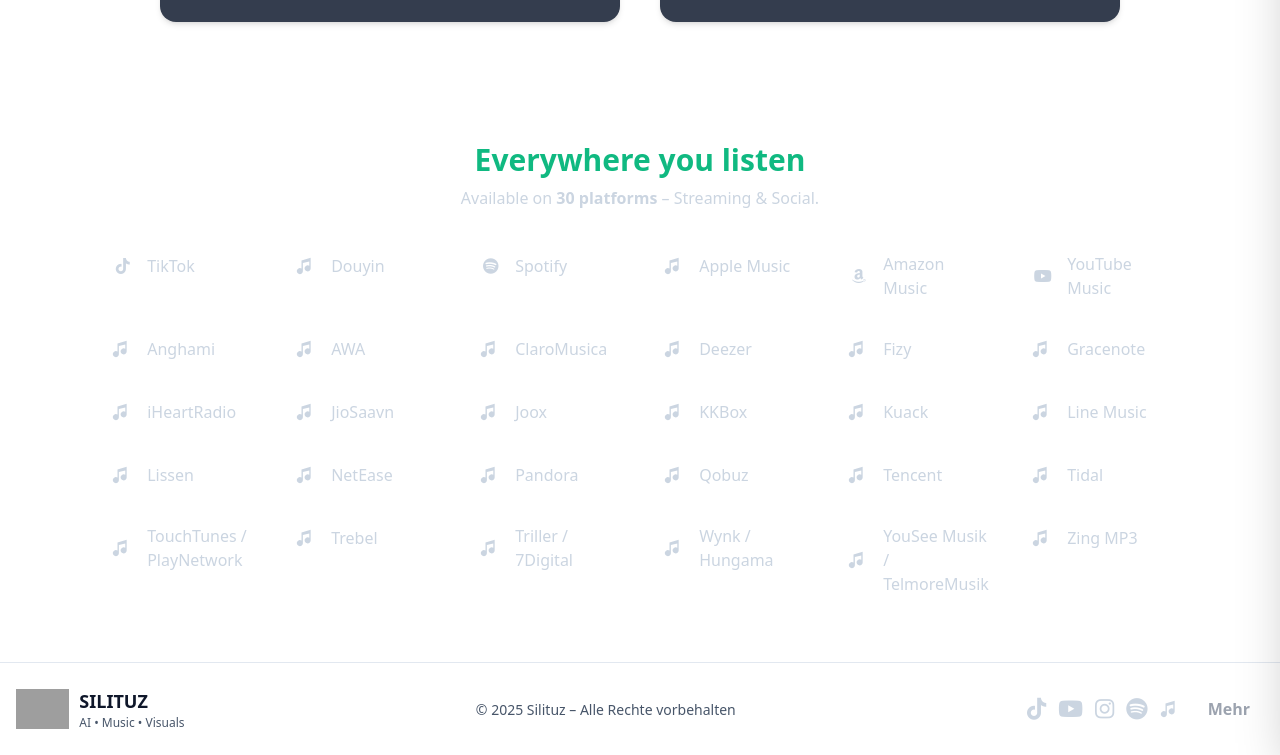
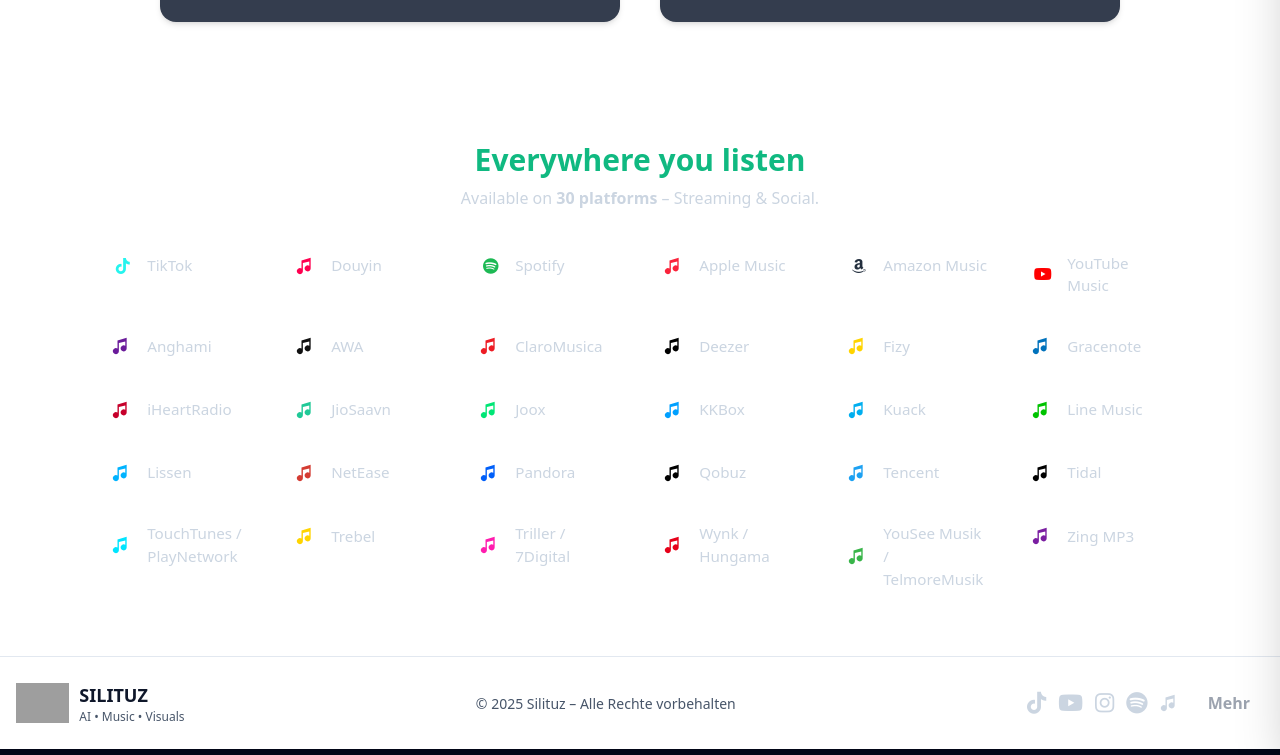
Before and after one commit to Silituz/silituz-website, a Jekyll site: the page built from music.html, in a window 1280 px wide and 1400 px high, scrolled down 226 px. Shown: the part 645-1400 px from the top of the window. Built offline with Jekyll 4.4.1, drawn with Linux system fonts in a browser that asks for light colours; nearby versions of some CDN libraries; grey boxes are pictures that could not be loaded.

Commit message:
Update custom.css

```diff
--- a/assets/css/custom.css
+++ b/assets/css/custom.css
@@ -228,3 +228,56 @@
 
 /* VORERST NICHT KLICKBAR – später diese 2 Zeilen löschen */
 #music-platforms .platform-link{ pointer-events:none; cursor:default; }
+
+/* Musik Plattformen – Grundlook (wie zuvor) */
+#music-platforms .platform{
+  display:flex; align-items:center; gap:.65rem;
+  padding:.6rem .8rem; border-radius:.75rem;
+  background:transparent; color:#cbd5e1; /* Text */
+  transition: transform .2s ease, opacity .2s ease;
+}
+#music-platforms .platform .icon{ width:28px; height:28px; display:inline-grid; place-items:center; }
+#music-platforms .platform .label{ font-size:.95rem; }
+#music-platforms .platform:hover{ transform: translateY(-1px); }
+
+/* WICHTIG: Nur das Icon bekommt die Markenfarbe */
+#music-platforms .platform .icon { color: var(--brand, #cbd5e1); }
+
+/* Links – vorerst deaktiviert; später löschen, um klickbar zu machen */
+#music-platforms .platform-link{ pointer-events:none; cursor:default; }
+
+/* ===== Markenfarben (Primärfarben, pragmatisch gewählt) ===== */
+#music-platforms .brand-tiktok      .icon { --brand:#25F4EE; }  /* TikTok cyan (statt 2-Farbverlauf) */
+#music-platforms .brand-douyin      .icon { --brand:#FF0050; }  /* Douyin pink/rot Akzent */
+#music-platforms .brand-spotify     .icon { --brand:#1DB954; }
+#music-platforms .brand-applemusic  .icon { --brand:#FA233B; }  /* Apple Music Pink/Red */
+#music-platforms .brand-amazonmusic .icon { --brand:#232F3E; }  /* Amazon dunkelblau/grau */
+#music-platforms .brand-youtubemusic.icon { --brand:#FF0000; }  /* Falls ohne Leerzeichen geschrieben */
+#music-platforms .brand-youtubemusic .icon { --brand:#FF0000; }
+#music-platforms .brand-anghami     .icon { --brand:#6A1B9A; }  /* Violett (vereinfachte Brand) */
+#music-platforms .brand-awa         .icon { --brand:#111111; }  /* Schwarz */
+#music-platforms .brand-claromusica .icon { --brand:#ED1C24; }  /* Rot */
+#music-platforms .brand-deezer      .icon { --brand:#000000; }  /* Schwarz (Multi-Bar später möglich) */
+#music-platforms .brand-fizy        .icon { --brand:#FFD400; }  /* Gelbpunkt-Anmutung */
+#music-platforms .brand-gracenote   .icon { --brand:#0072BC; }
+#music-platforms .brand-iheartradio .icon { --brand:#C6002B; }
+#music-platforms .brand-jiosaavn    .icon { --brand:#20C997; }  /* Türkisgrün */
+#music-platforms .brand-joox        .icon { --brand:#00E676; }  /* Neon-grün */
+#music-platforms .brand-kkbox       .icon { --brand:#00A0FF; }
+#music-platforms .brand-kuack       .icon { --brand:#00AEEF; }
+#music-platforms .brand-linemusic   .icon { --brand:#00C300; }  /* LINE-Grün */
+#music-platforms .brand-lissen      .icon { --brand:#00B3FF; }  /* pragm. blau */
+#music-platforms .brand-netease     .icon { --brand:#D43C33; }  /* NetEase Cloud Music Rot */
+#music-platforms .brand-pandora     .icon { --brand:#005FF9; }  /* Blau */
+#music-platforms .brand-qobuz       .icon { --brand:#000000; }  /* Schwarz */
+#music-platforms .brand-tencent     .icon { --brand:#1DA1F2; }  /* Blau (vereinfachte TME-Anmutung) */
+#music-platforms .brand-tidal       .icon { --brand:#000000; }  /* Schwarz */
+#music-platforms .brand-touchtunes  .icon { --brand:#00E5FF; }  /* Cyan */
+#music-platforms .brand-trebel      .icon { --brand:#FFD400; }  /* Gelb */
+#music-platforms .brand-triller7digital .icon { --brand:#FF1CAE; } /* Pink/Magenta */
+#music-platforms .brand-wynkhungama .icon { --brand:#E60019; }  /* Rot (Wynk) */
+#music-platforms .brand-youseetelmore .icon { --brand:#39B54A; } /* Grün (YouSee) */
+#music-platforms .brand-zingmp3     .icon { --brand:#7A1EA1; }  /* Violett */
+
+/* Optional: Hover – Icon etwas heller ohne Brand zu verfälschen */
+#music-platforms .platform:hover .icon { filter: brightness(1.1); }
```
